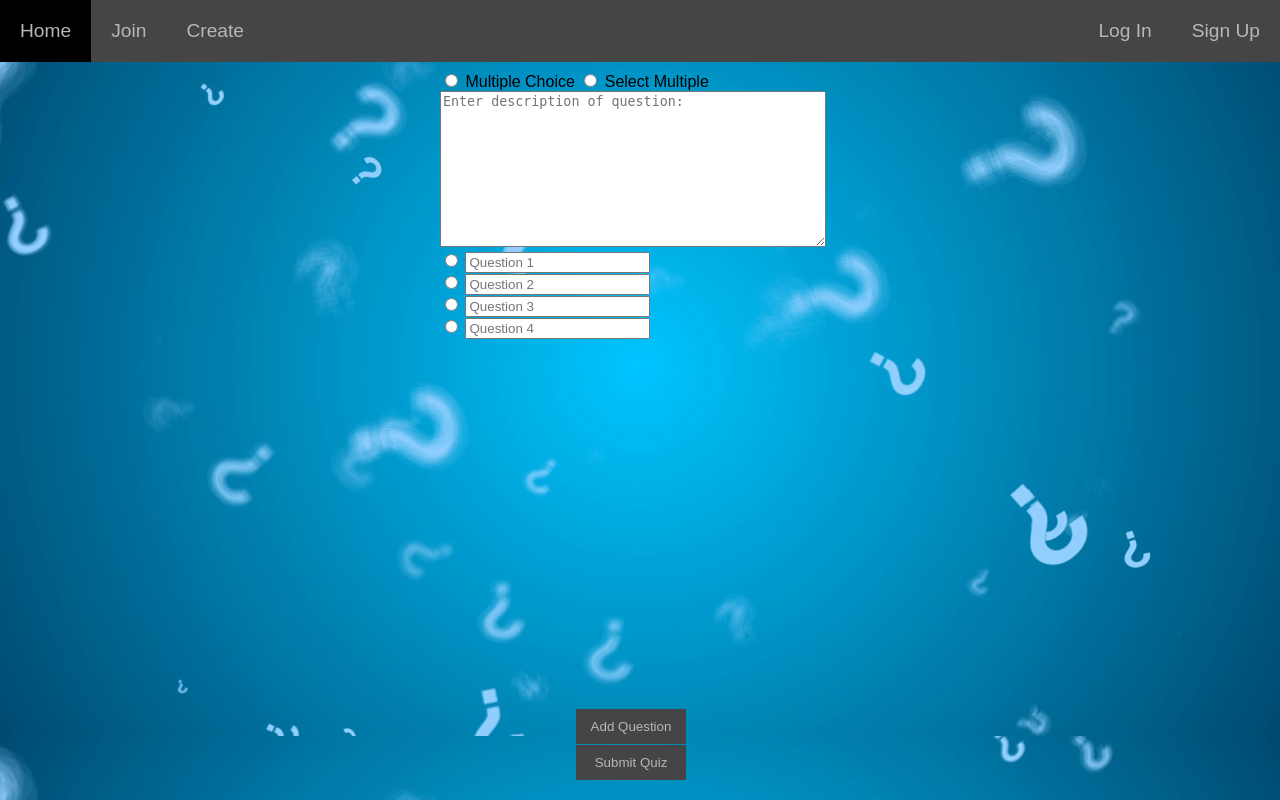
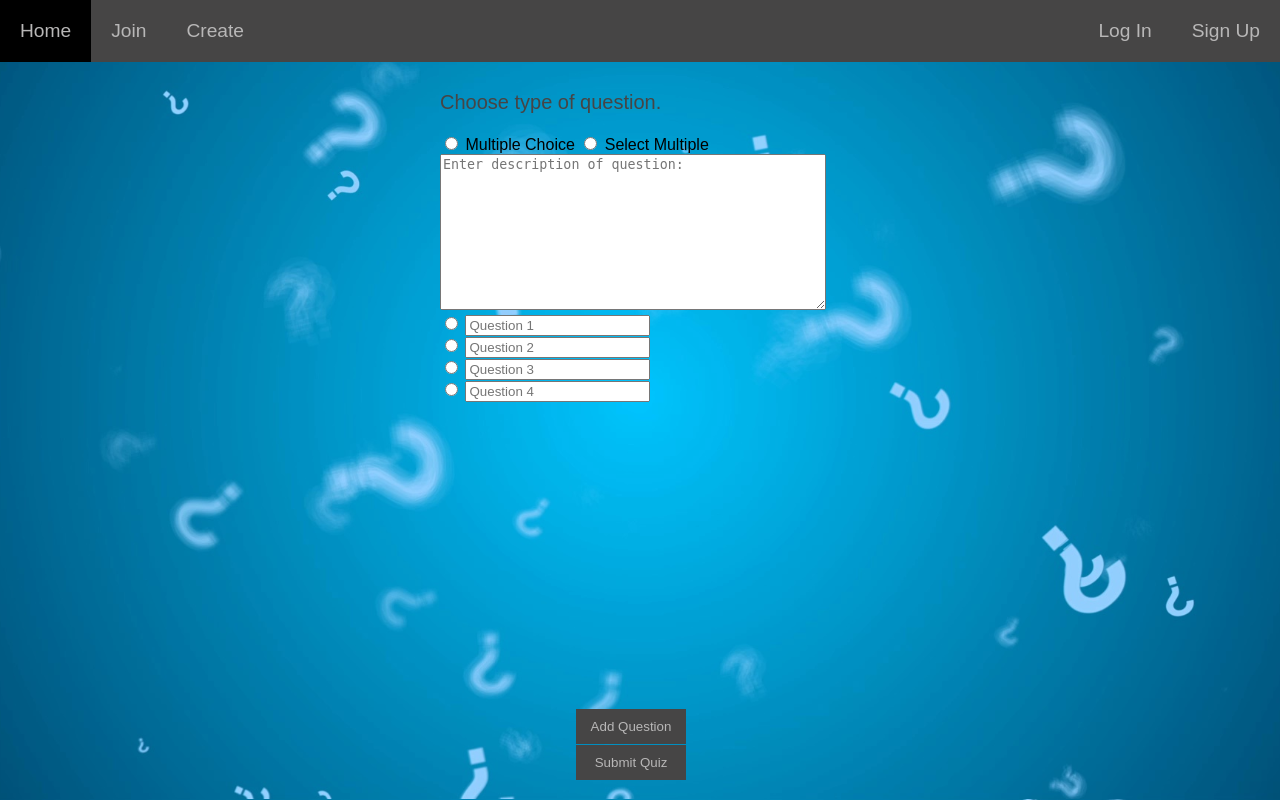
Before and after one commit to milesHerrick/quiz-project, a PHP site: page /create.html in a window 1280 px wide. Run offline with PHP 8.4, Linux system fonts and the light colour scheme.

Commit message:
aodsjkfhbasdhbgf

```diff
--- a/create.css
+++ b/create.css
@@ -1,4 +1,5 @@
 .container{
+    padding-top: 5%;
     display: flex;
     align-items: center;
     flex-direction: column;
@@ -46,7 +47,7 @@
 }
 .initial{
     border-collapse: collapse;
-    height: 80vh;
+    height: 75vh;
     width:50vh;
     overflow-y: scroll;
 }
```
